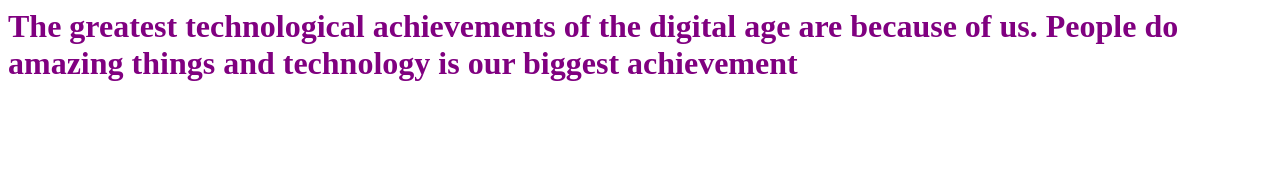
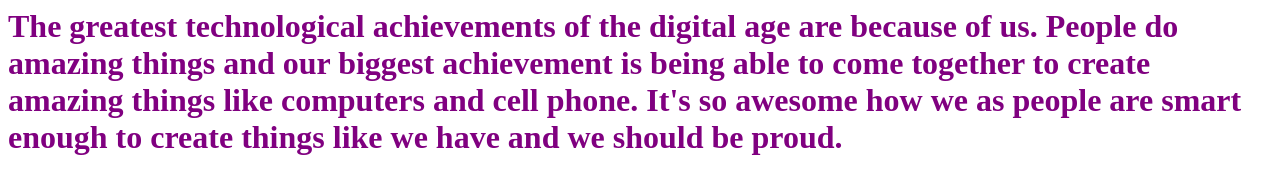
Before and after one commit to ThatKidTytan/TechAchievement, a plain HTML site: page index.html in a window 1280 px wide. Drawn offline with Linux system fonts and the light colour scheme.

Commit message:
Update index.html

```diff
--- a/index.html
+++ b/index.html
@@ -2,7 +2,9 @@
 <h1>
   <align=center>
     <font color="purple">
-    The greatest technological achievements of the digital age are because of us. People do amazing things and technology is our biggest achievement
+      <font="Courier New">
+    The greatest technological achievements of the digital age are because of us. People do amazing things and our biggest achievement is being able to come together to create amazing things like computers and cell phone. It's so awesome how we as people are smart enough to create things like we have and we should be proud.
+    </font>
     </font>
       </align=center>
   </h1>
```
